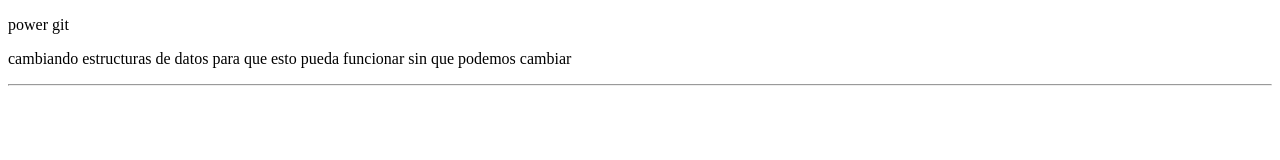
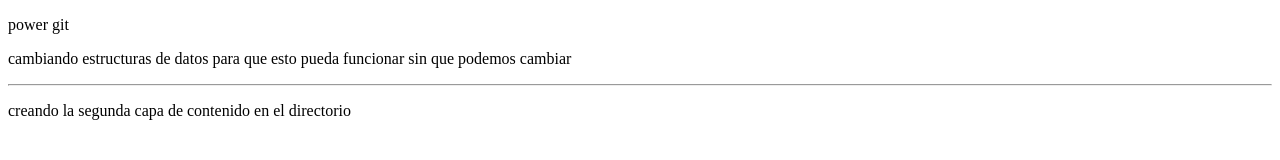
Before and after one commit to elchuflai/concho, a plain HTML site: page index.html in a window 1280 px wide. Drawn offline with Linux system fonts and the light colour scheme.

Commit message:
empezando  la segundo capa

```diff
--- a/index.html
+++ b/index.html
@@ -10,7 +10,7 @@
   <p>cambiando estructuras de datos para que esto pueda funcionar sin que podemos cambiar</p>
   <hr>
 
-
+  <p>  creando la segunda capa de contenido en el directorio </p>
 
 </body>
 </html>
```
